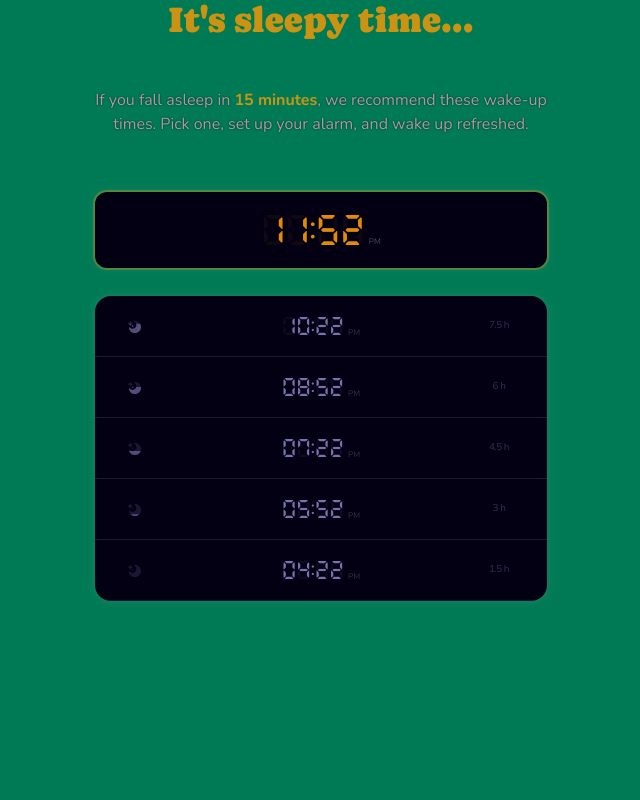
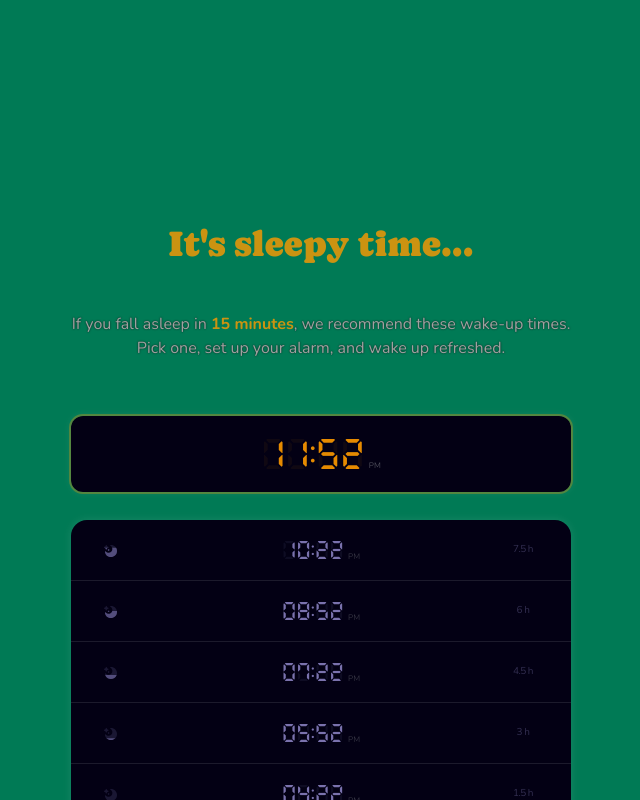
Before and after one commit to aronsantha/wakey, a React (Vite) app: page / in a window 1280 px wide. Shown: the whole page, without its empty margins (319-959 px from the left). Built offline with nearby package versions, Linux system fonts and the light colour scheme.

Commit message:
test WIP

```diff
--- a/src/components/App.jsx
+++ b/src/components/App.jsx
@@ -241,8 +241,9 @@ function App() {
             })}
           </div>
         </footer> */}
-        <main className="flex h-full w-full max-w-[500px] flex-col overflow-auto px-6 text-center">
-          <div className="mb-14 flex flex-col gap-4">
+        <main className="h-full w-full overflow-auto px-6">
+          <div className="min-h-[calc(100% + 1px)] mx-auto flex w-full max-w-[500px] flex-col text-center">
+            <div className="mt-56 mb-14 flex flex-col gap-4">
               <h1 className="font-caprasimo mb-8 text-4xl text-amber-500/80">
                 It's sleepy time...
               </h1>
@@ -272,7 +273,9 @@ function App() {
                       <p className="font-digital col-1 row-1 opacity-90">
                         {formatTime(sleepLengthArray[0]).time}
                       </p>
-                    <p className="font-digital col-1 row-1 opacity-5">00:00</p>
+                      <p className="font-digital col-1 row-1 opacity-5">
+                        00:00
+                      </p>
                     </div>
 
                     {timeFormat === "12h" && (
@@ -320,6 +323,7 @@ function App() {
                 })}
               </div>
             </div>
+          </div>
         </main>
       </div>
     </>
```
Lines whose indentation alone changed are shown as unchanged.
